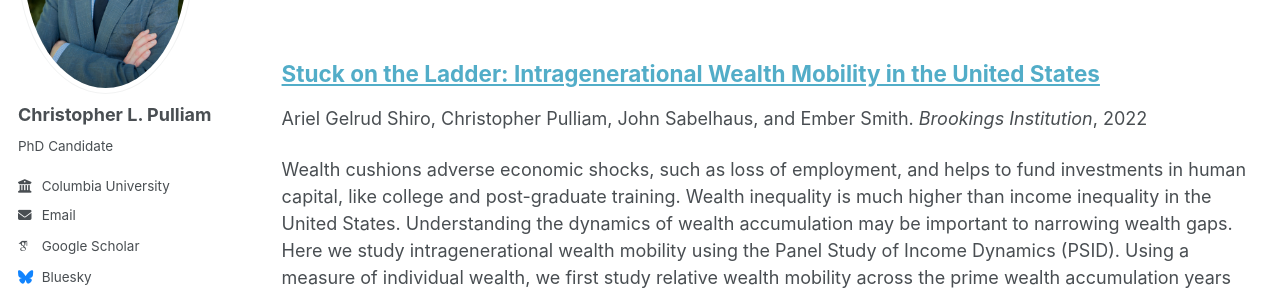
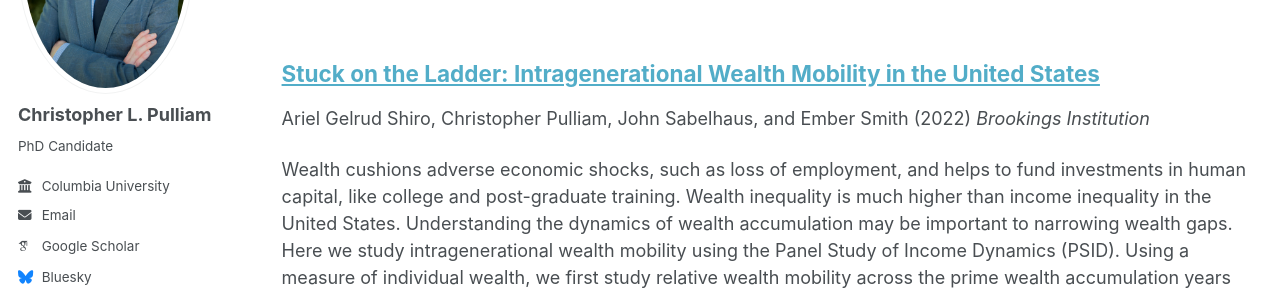
Before and after one commit to christopher-pulliam/christopher-pulliam.github.io, a Jekyll site: the page built from _pages/publications.html, in a window 1280 px wide and 1274 px high. Shown: the part 262-557 px from the top of the window. Built offline with Jekyll 4.4.1, drawn with Linux system fonts in a browser that asks for light colours; some web fonts are replaced; a script that is not in the unit is left out.

Commit message:
Update archive-single.html

```diff
--- a/_includes/archive-single.html
+++ b/_includes/archive-single.html
@@ -42,7 +42,7 @@
     {% if post.collection == 'teaching' %}
       <p> {{ post.type }}, <i>{{ post.venue }}</i>, {{ post.date | default: "1900-01-01" | date: "%Y" }} </p>
     {% elsif post.collection == 'publications' %}
-      <p>{% if post.authors %}{{ post.authors }}. {% endif %}<i>{{ post.venue }}</i>, {{ post.date | default: "1900-01-01" | date: "%Y" }}</p>
+      <p>{% if post.authors %}{{ post.authors }} ({{ post.date | default: "1900-01-01" | date: "%Y" }}) {% endif %}<i>{{ post.venue }}</i> </p>
     {% elsif post.date %}
       <p class="page__date"><strong><i class="fa fa-fw fa-calendar" aria-hidden="true"></i> {{ site.data.ui-text[site.locale].date_label | default: "Published:" }}</strong> <time datetime="{{ post.date | default: "1900-01-01" | date_to_xmlschema }}">{{ post.date | default: "1900-01-01" | date: "%B %d, %Y" }}</time></p>
     {% endif %}
```
